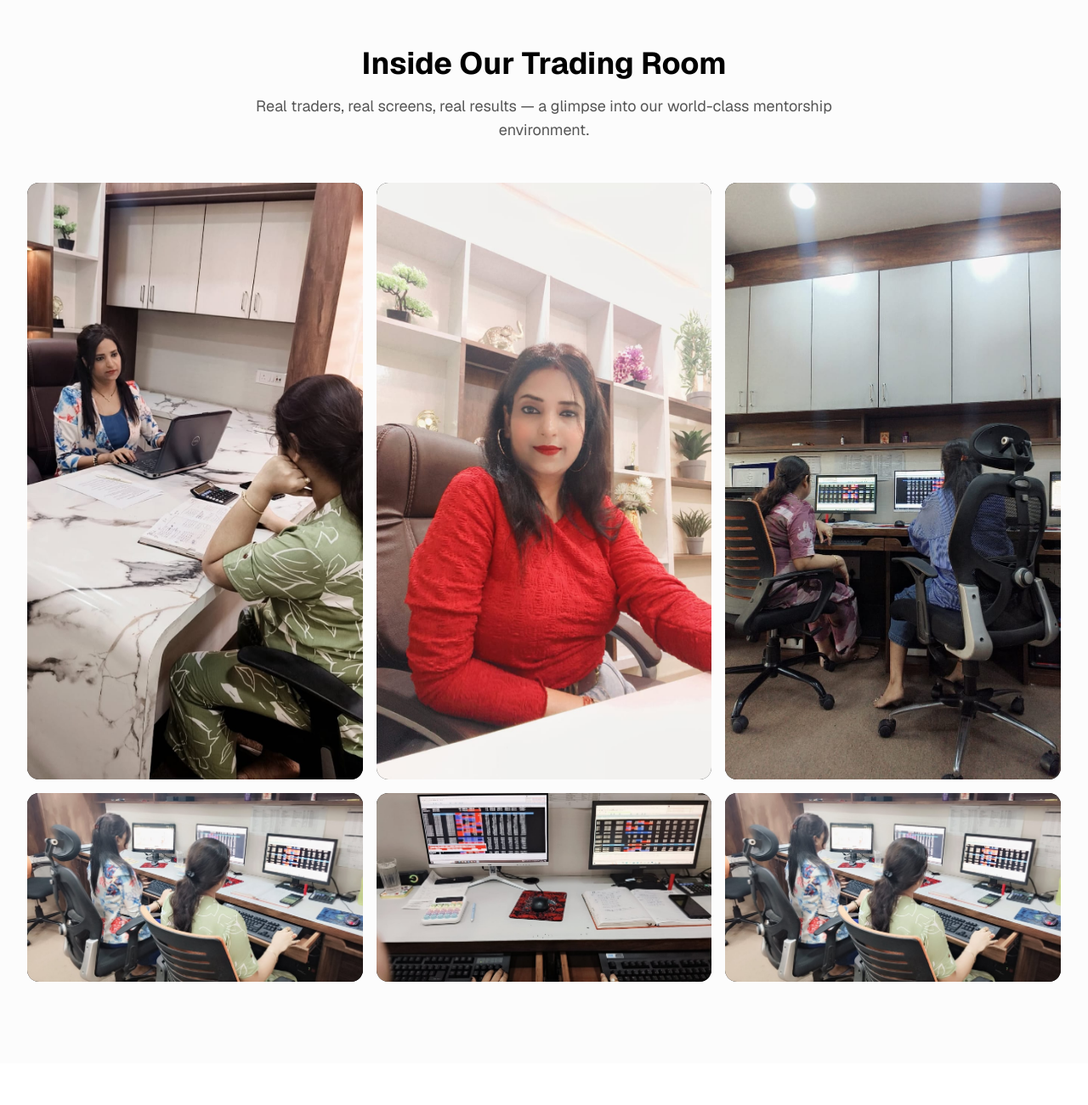
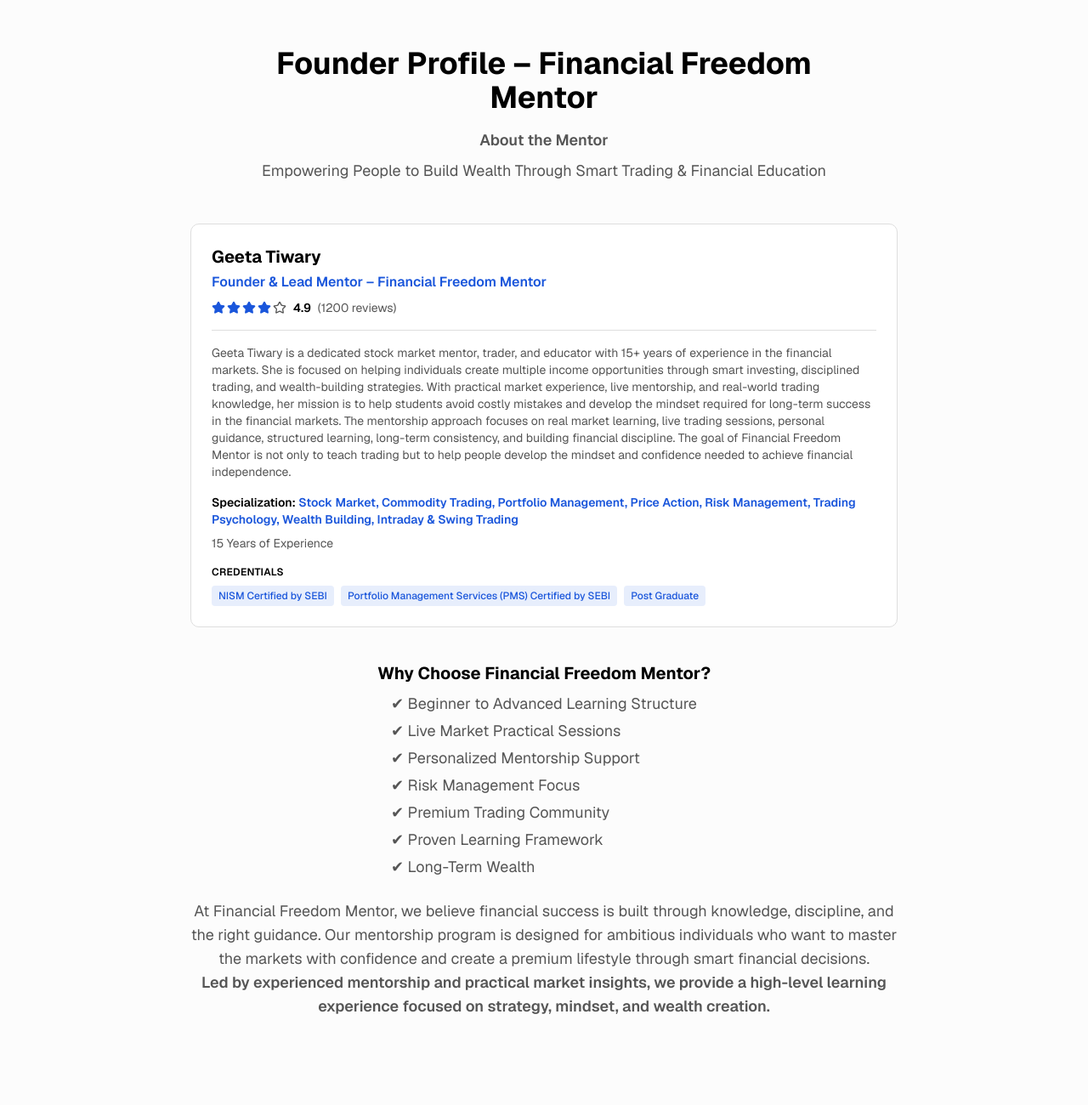
Before and after one commit to jatantiwari/lms-trading, a Next.js app: page /about in a window 1280 px wide. Shown: the part 1050-2350 px from the top of the page at 85% size. Built offline with nearby package versions, Linux system fonts and the light colour scheme; no server answers.

Commit message:
feat: add Mentor Profile section to About page; update footer text and remove unused images

```diff
--- a/app/about/page.tsx
+++ b/app/about/page.tsx
@@ -2,8 +2,10 @@ import { Metadata } from 'next';
 import Image from 'next/image';
 import { Header } from '@/components/header';
 import { Footer } from '@/components/footer';
+
 import { CTASection } from '@/components/cta-section';
 import { Award, Users, TrendingUp } from 'lucide-react';
+import { MentorCard, MentorProfile } from '@/components/mentor-card';
 
 export const metadata: Metadata = {
   title: 'About Financial Freedom Mentor - Our Story & Mission',
@@ -84,6 +86,54 @@ export default function AboutPage() {
             </div>
           </div>
         </section>
+
+        {/* Mentor Profile Section */}
+        <section className="w-full py-16 md:py-24 bg-muted/30">
+          <div className="container max-w-4xl mx-auto px-4 sm:px-6 lg:px-8">
+            <div className="text-center max-w-2xl mx-auto mb-12">
+              <h2 className="text-2xl sm:text-3xl md:text-4xl font-bold text-foreground mb-4">
+                Founder Profile – Financial Freedom Mentor
+              </h2>
+              <p className="text-lg text-muted-foreground mb-2 font-semibold">About the Mentor</p>
+              <p className="text-base md:text-lg text-muted-foreground">
+                Empowering People to Build Wealth Through Smart Trading & Financial Education
+              </p>
+            </div>
+            <MentorCard
+              mentor={{
+                name: 'Geeta Tiwary',
+                title: 'Founder & Lead Mentor – Financial Freedom Mentor',
+                specialization: 'Stock Market, Commodity Trading, Portfolio Management, Price Action, Risk Management, Trading Psychology, Wealth Building, Intraday & Swing Trading',
+                yearsOfExperience: 15,
+                rating: 4.9,
+                reviews: 1200,
+                bio: `Geeta Tiwary is a dedicated stock market mentor, trader, and educator with 15+ years of experience in the financial markets. She is focused on helping individuals create multiple income opportunities through smart investing, disciplined trading, and wealth-building strategies.\n\nWith practical market experience, live mentorship, and real-world trading knowledge, her mission is to help students avoid costly mistakes and develop the mindset required for long-term success in the financial markets.\n\nThe mentorship approach focuses on real market learning, live trading sessions, personal guidance, structured learning, long-term consistency, and building financial discipline.\n\nThe goal of Financial Freedom Mentor is not only to teach trading but to help people develop the mindset and confidence needed to achieve financial independence.`,
+                image: '/about-gallery-1.jpg',
+                credentials: [
+                  'NISM Certified by SEBI',
+                  'Portfolio Management Services (PMS) Certified by SEBI',
+                  'Post Graduate',
+                ],
+              }}
+            />
+            <div className="mt-10 text-center">
+              <h3 className="text-xl font-bold text-foreground mb-2">Why Choose Financial Freedom Mentor?</h3>
+              <ul className="text-base md:text-lg text-muted-foreground space-y-1 inline-block text-left mx-auto">
+                <li>✔ Beginner to Advanced Learning Structure</li>
+                <li>✔ Live Market Practical Sessions</li>
+                <li>✔ Personalized Mentorship Support</li>
+                <li>✔ Risk Management Focus</li>
+                <li>✔ Premium Trading Community</li>
+                <li>✔ Proven Learning Framework</li>
+                <li>✔ Long-Term Wealth</li>
+              </ul>
+              <p className="mt-6 text-base md:text-lg text-muted-foreground">
+                At Financial Freedom Mentor, we believe financial success is built through knowledge, discipline, and the right guidance. Our mentorship program is designed for ambitious individuals who want to master the markets with confidence and create a premium lifestyle through smart financial decisions.<br />
+                <span className="font-semibold">Led by experienced mentorship and practical market insights, we provide a high-level learning experience focused on strategy, mindset, and wealth creation.</span>
+              </p>
+            </div>
+          </div>
+        </section>
         {/* Gallery Section */}
         <section className="w-full py-16 md:py-24 bg-muted/30">
           <div className="container max-w-7xl mx-auto px-4 sm:px-6 lg:px-8">
@@ -100,10 +150,7 @@ export default function AboutPage() {
               {[
                 { src: '/about-gallery-1.jpg', alt: 'Live trading screen with market data' },
                 { src: '/about-gallery-2.jpg', alt: 'Lead mentor and instructor' },
-                { src: '/about-gallery-3.jpg', alt: 'Team at trading workstations' },
-                { src: '/about-gallery-4.jpg', alt: 'Traders working at computers' },
                 { src: '/about-gallery-5.jpg', alt: 'Multi-screen trading setup' },
-                { src: '/about-gallery-4.jpg', alt: 'One-on-one mentorship session' },
               ].map((img, i) => (
                 <div key={i} className="rounded-xl overflow-hidden bg-black flex items-center justify-center">
                   <Image
--- a/app/contact/page.tsx
+++ b/app/contact/page.tsx
@@ -210,7 +210,7 @@ export default function ContactPage() {
                     {/* Phone */}
                     <div>
                       <label htmlFor="phone" className="block text-sm font-medium text-foreground mb-2">
-                        Phone Number (Optional) *
+                        Phone Number *
                       </label>
                       <Input
                         id="phone"
--- a/components/footer.tsx
+++ b/components/footer.tsx
@@ -70,7 +70,7 @@ export function Footer() {
               </div>
             </Link>
             <p className="text-sm text-muted-foreground">
-              Learn, Invest, Grow. Master commodity trading with expert mentorship and proven strategies for lasting financial freedom.
+              Master commodity trading and stock Market trading with expert.
             </p>
             <div className="mt-4 space-y-1 text-sm">
               <a href="mailto:info@ffmentor.com" className="flex items-center gap-2 text-muted-foreground hover:text-primary transition-colors">
--- a/components/home/trading-room-gallery.tsx
+++ b/components/home/trading-room-gallery.tsx
@@ -17,10 +17,7 @@ export function TradingRoomGallery() {
                       {[
                         { src: '/about-gallery-1.jpg', alt: 'Live trading screen with market data' },
                         { src: '/about-gallery-2.jpg', alt: 'Lead mentor and instructor' },
-                        { src: '/about-gallery-3.jpg', alt: 'Team at trading workstations' },
-                        { src: '/about-gallery-4.jpg', alt: 'Traders working at computers' },
                         { src: '/about-gallery-5.jpg', alt: 'Multi-screen trading setup' },
-                        { src: '/about-gallery-4.jpg', alt: 'One-on-one mentorship session' },
                       ].map((img, i) => (
                         <div key={i} className="rounded-xl overflow-hidden bg-black flex items-center justify-center">
                           <Image
--- a/components/mentor-card.tsx
+++ b/components/mentor-card.tsx
@@ -23,19 +23,6 @@ export function MentorCard({ mentor }: MentorCardProps) {
   return (
     <div className="bg-white rounded-lg overflow-hidden border border-border hover:shadow-lg transition-shadow h-full flex flex-col">
       {/* Image Section */}
-      <div className="relative h-64 bg-muted">
-        <Image
-          src={mentor.image}
-          alt={mentor.name}
-          fill
-          className="object-cover"
-        />
-        <div className="absolute top-4 right-4 bg-primary text-primary-foreground px-3 py-1 rounded-full text-sm font-semibold flex items-center gap-1">
-          <BadgeCheck className="w-4 h-4" />
-          Verified
-        </div>
-      </div>
-
       {/* Content Section */}
       <div className="p-6 flex-1 flex flex-col">
         <h3 className="text-xl font-bold text-foreground mb-1">
```
Also changed, not shown: public/mentor.jpeg, public/mentor2.jpeg (added).
